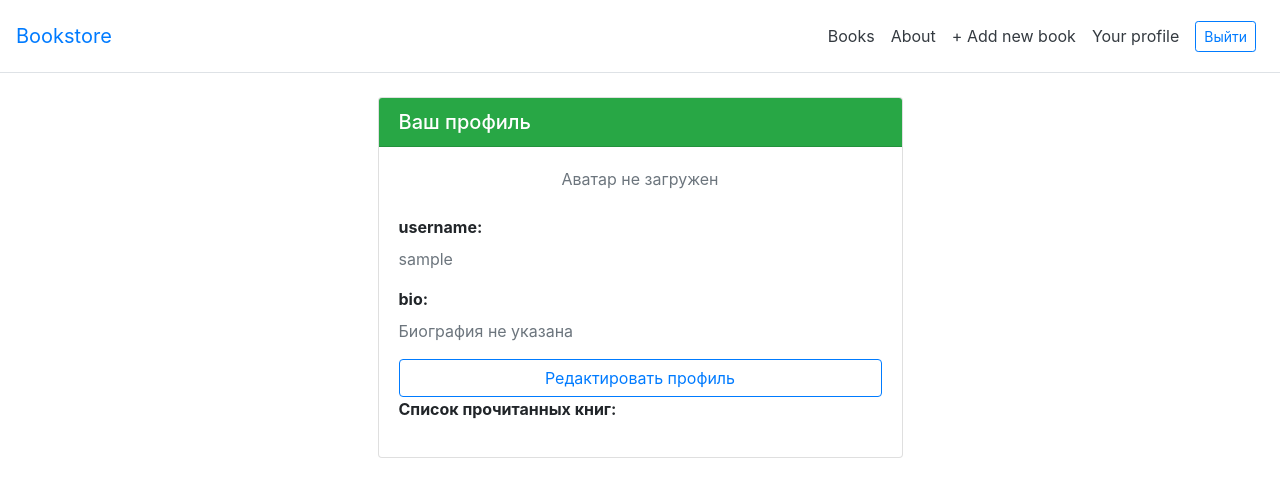
After one commit to bigchappa/book-project, a Django app: page /profile/ in a window 1280 px wide. The commit adds this page. Shown: the top 497 px of the page. Run offline with Django 5.2, Linux system fonts and the light colour scheme; the visitor is signed in with stand-in values (Sample User, id 1); data comes from the database, SQL or seed files in the repository; data that the repository does not hold is empty; some libraries are stand-ins or nearby versions.

Commit message:
Added user's profile

```diff
--- a/books/urls.py
+++ b/books/urls.py
@@ -10,4 +10,5 @@ urlpatterns = [
     path('<uuid:pk>/delete-book/', views.DeleteBookView.as_view(), name='book_delete'),
     path('<uuid:book_pk>/<int:pk>/delete-review/', views.DeleteReviewView.as_view(), name='review_delete'),
     path('<uuid:pk>/like/', views.AddLikeView.as_view(), name='like'),
+    path('add-book-to-profile/', views.AddBookToUser.as_view(), name='add-book-to-user')
 ]
--- /dev/null
+++ b/templates/account/profile.html
@@ -0,0 +1,51 @@
+{% extends "base/base.html" %}
+
+{% block content %}
+<div class="container mt-4">
+    <div class="row justify-content-center">
+        <div class="col-md-8 col-lg-6">
+            <div class="card shadow-sm">
+                <div class="card-header bg-success text-white">
+                    <h5 class="card-title mb-0">Ваш профиль</h5>
+                </div>
+                <div class="card-body">
+                    <div class="text-center mb-4">
+                        {% if profile.avatar %}
+                            <img src="{{ profile.avatar.url }}" alt="Аватар" class="img-fluid rounded-circle" style="width: 150px; height: 150px; object-fit: cover;">
+                        {% else %}
+                            <p class="text-muted">Аватар не загружен</p>
+                        {% endif %}
+                    </div>
+                    <div class="mb-3">
+                        <strong>username:</strong>
+                        <p class="mt-2 text-muted">{{ user.username }}</p>
+                        <strong>bio:</strong>
+                        <p class="mt-2 text-muted">{{ profile.bio|default:"Биография не указана" }}</p>
+                    </div>
+                    <a href="{% url 'edit_profile' %}" class="btn btn-outline-primary w-100">Редактировать профиль</a>
+                    <strong>Список прочитанных книг:</strong>
+                    <div class="row mt-3">
+                        {% for book in books %}
+                        <div class="col-md-3 mb-3">
+                            <div class="card shadow-sm">
+                                <div class="card-body text-center">
+                                    {% if book.cover %}
+                                    <img src="{{ book.cover.url }}"
+                                         alt="Обложка книги {{ book.title }}"
+                                         class="img-fluid mb-2"
+                                         style="width: 100px; height: 150px; object-fit: cover;">
+                                    {% endif %}
+                                    <h6 class="card-title">
+                                        <a href="{% url 'book_detail' book.pk %}" class="text-decoration-none">{{ book.title }}</a>
+                                    </h6>
+                                </div>
+                            </div>
+                        </div>
+                        {% endfor %}
+                    </div>
+                </div>
+            </div>
+        </div>
+    </div>
+</div>
+{% endblock %}
--- a/templates/base/base.html
+++ b/templates/base/base.html
@@ -4,36 +4,37 @@
 <head>
     <meta charset="UTF-8">
     <meta name="viewport" content="width=device-width, initial-scale=1.0">
-    <title>{% block title %}{% endblock  %}</title>
+    <title>{% block title %}{% endblock %}</title>
     <link rel="stylesheet" href="https://cdn.jsdelivr.net/npm/bootstrap@4.0.0/dist/css/bootstrap.min.css" integrity="sha384-Gn5384xqQ1aoWXA+058RXPxPg6fy4IWvTNh0E263XmFcJlSAwiGgFAW/dAiS6JXm" crossorigin="anonymous">
     <link rel="stylesheet" href="{% static "css/base.css" %}">
 </head>
 <body>
     <header>
-        <div class='d-flex flex-column flex-md-row align-items-center p-3 px-md-4
-        mb-3 bg-white border-bottom shadow-sm'>
-        <a href="{% url "home" %}" class='navbar-brand my-0 mr-md-auto font-weight-normal'>
+        <div class="d-flex align-items-center justify-content-between p-3 bg-white border-bottom shadow-sm">
+            <a href="{% url 'home' %}" class="navbar-brand my-0 font-weight-normal">
                 Bookstore
             </a>
-        <nav class='my-2 my-md-0 mr-md-3'>
-            <a class='p-2 text-dark' href="{% url "book_list" %}">Books</a>
-            <a class='p-2 text-dark' href='{% url "about" %}'>About</a>
+            <nav class="d-flex align-items-center">
+                <a class="p-2 text-dark" href="{% url 'book_list' %}">Books</a>
+                <a class="p-2 text-dark" href="{% url 'about' %}">About</a>
                 {% if user.is_superuser %}
-            <a class='p-2 text-dark' href='{% url "add" %}'>+ add new book</a>
+                    <a class="p-2 text-dark" href="{% url 'add' %}">+ Add new book</a>
                 {% endif %}
                 {% if user.is_authenticated %}
-            <form action="{% url "account_logout" %}" method='post'>{% csrf_token %}
-                <button class='btn btn-outline-primary' type="submit">Выйти</button>
+                    <a class="p-2 text-dark" href="{% url 'profile' %}">Your profile</a>
+                    <form action="{% url 'account_logout' %}" method="post" class="d-inline">
+                        {% csrf_token %}
+                        <button class="btn btn-outline-primary btn-sm mx-2" type="submit">Выйти</button>
                     </form>
                 {% else %}
-            <a class='p-2 text-dark' href='{% url "account_login" %}'>Login</a>
-            <a class='btn btn-outline-primary' href="{% url "account_signup" %}">Sign up</a>
+                    <a class="p-2 text-dark" href="{% url 'account_login' %}">Login</a>
+                    <a class="btn btn-outline-primary btn-sm mx-2" href="{% url 'account_signup' %}">Sign up</a>
                 {% endif %}
             </nav>
         </div>
     </header>
-        <div class='container'>
-            {% block content %}{% endblock  %}
+    <div class="container">
+        {% block content %}{% endblock %}
     </div>
     <script src="https://code.jquery.com/jquery-3.2.1.slim.min.js" integrity="sha384-KJ3o2DKtIkvYIK3UENzmM7KCkRr/rE9/Qpg6aAZGJwFDMVNA/GpGFF93hXpG5KkN" crossorigin="anonymous"></script>
     <script src="https://cdn.jsdelivr.net/npm/popper.js@1.12.9/dist/umd/popper.min.js" integrity="sha384-ApNbgh9B+Y1QKtv3Rn7W3mgPxhU9K/ScQsAP7hUibX39j7fakFPskvXusvfa0b4Q" crossorigin="anonymous"></script>
--- a/templates/books/book_list.html
+++ b/templates/books/book_list.html
@@ -82,6 +82,11 @@
                                     </form>
                                 </div>
                                 {% endif %}
+                                <form method='post' action='{% url "add-book-to-user" %}'>
+                                    {% csrf_token %}
+                                    <input type="hidden" name="book_id" value="{{ book.id }}">
+                                    <button type='submit' class="btn btn-primary btn-sm w-100 mt-2">Добавить в мой список</button>
+                                </form>
                             </div>
                         </div>
                     </div>
--- a/users/admin.py
+++ b/users/admin.py
@@ -16,3 +16,4 @@ class CustomUserAdmin(UserAdmin):
     list_display = ['email', 'username']
 
 admin.site.register(CustomUser, CustomUserAdmin)
+admin.site.register(models.UserProfile)
--- a/users/models.py
+++ b/users/models.py
@@ -1,6 +1,15 @@
+from django.contrib.auth import get_user_model
 from django.db import models
 from django.contrib.auth.models import AbstractUser
+#from books.models import Book
 
 # Create your models here.
 class CustomUser(AbstractUser):
     pass
+
+class UserProfile(models.Model):
+
+    avatar = models.ImageField(upload_to='avatars/', blank=True)
+    bio = models.TextField(blank=True)
+    user = models.OneToOneField(get_user_model(), on_delete=models.CASCADE, related_name='profile')
+    books = models.ManyToManyField('books.Book', blank=True)
--- a/users/urls.py
+++ b/users/urls.py
@@ -3,4 +3,6 @@ from . import views
 
 urlpatterns = [
     path('signup/', views.SignUpPageView.as_view(), name='signup'),
+    path('profile/', views.ProfileDetailView.as_view(), name='profile'),
+    path('profile/edit/', views.ProfileEditView.as_view(), name='edit_profile')
 ]
--- a/users/views.py
+++ b/users/views.py
@@ -1,6 +1,8 @@
+from django.template import context
 from django.urls import reverse_lazy
-from django.views.generic import CreateView
+from django.views.generic import CreateView, DetailView, UpdateView
 from . import forms
+from . import models
 
 # Create your views here.
 class SignUpPageView(CreateView):
@@ -8,3 +10,39 @@ class SignUpPageView(CreateView):
     form_class = forms.CustomUserCreationForm
     success_url = reverse_lazy('login')
     template_name = 'users/signup.html'
+
+class ProfileDetailView(DetailView):
+
+    model = models.UserProfile
+    template_name = 'account/profile.html'
+
+    def get_object(self, queryset = ...):
+
+        profile, created = models.UserProfile.objects.get_or_create(
+            user=self.request.user,
+        )
+
+        return profile
+
+    def get_context_data(self, **kwargs):
+
+        context = super().get_context_data(**kwargs)
+        context['profile'] = self.get_object()
+        context['books'] = self.get_object().books.all()
+
+        return context
+
+class ProfileEditView(UpdateView):
+
+    model = models.UserProfile
+    form_class = forms.UserProfileForm
+    template_name = 'account/change_profile.html'
+    success_url = reverse_lazy('profile')
+
+    def get_object(self, queryset = ...):
+
+        profile, created = models.UserProfile.objects.get_or_create(
+            user=self.request.user,
+        )
+
+        return profile
```
Also changed, not shown: books/views.py (+15 -2 lines), templates/account/change_profile.html (added, +34 -0 lines), users/forms.py (+7 -0 lines), books/migrations/0001_initial.py (added), books/migrations/0002_initial.py (added), users/migrations/0001_initial.py (added), users/migrations/0002_alter_userprofile_books.py (added), users/migrations/0003_remove_userprofile_books_userprofile_books.py (added), 1 other file. Lines whose indentation alone changed are shown as unchanged.
